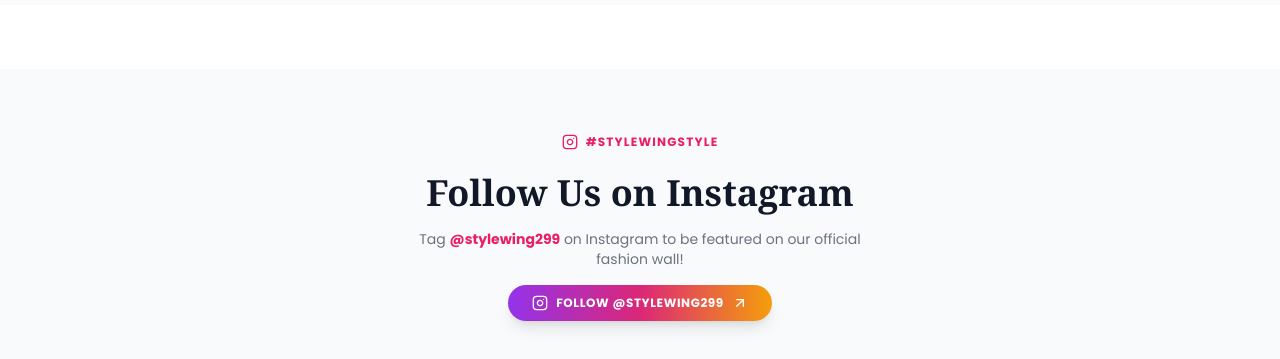
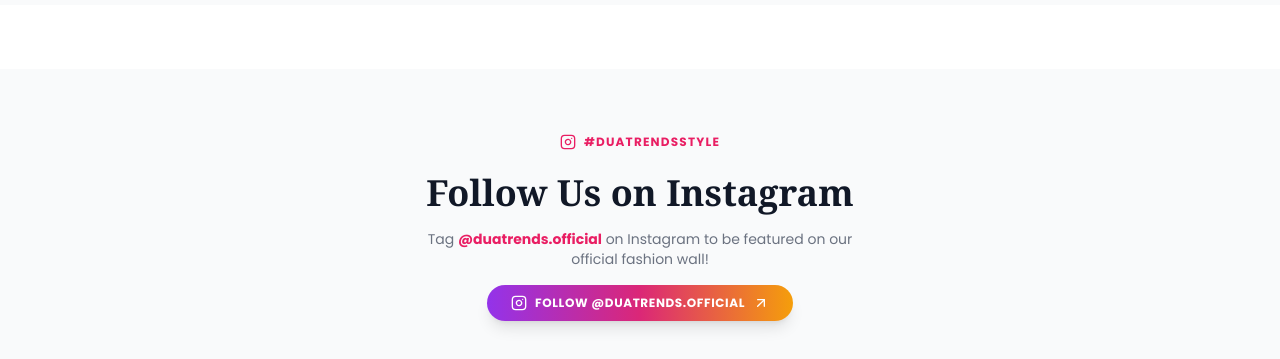
Before and after one commit to Janjua004/Duatrends, a React (Vite) app: page / in a window 1280 px wide. Shown: the part 6140-6499 px from the top of the page. Built offline with nearby package versions, Linux system fonts and the light colour scheme; no server answers; the database is empty; a web font is replaced by a local one.

Commit message:
Complete Dua Trends admin branding, hero image preloading, reviews layout re-order & demo number cleanup

```diff
--- a/src/components/admin/AdminDashboard.tsx
+++ b/src/components/admin/AdminDashboard.tsx
@@ -52,13 +52,13 @@
       <header className="bg-gray-950 border-b border-gray-800 px-6 py-4 flex items-center justify-between sticky top-0 z-30">
         <div className="flex items-center gap-3">
           <div className="w-9 h-9 rounded-xl bg-brand-pink flex items-center justify-center font-bold text-white shadow-lg">
-            SW
+            DT
           </div>
           <div>
             <h1 className="font-serif font-bold text-lg text-white leading-tight">
-              StyleWing Admin Control Panel
+              Dua Trends Admin Control Panel
             </h1>
-            <p className="text-xs text-gray-400">Manage products, track clicks, & process WhatsApp orders</p>
+            <p className="text-xs text-gray-400">Advanced Real-Time E-Commerce Management & Cloud Synchronization</p>
           </div>
         </div>
 
@@ -234,7 +234,7 @@
                     <Package className="w-4 h-4 text-brand-pink" />
                   </div>
                   <h3 className="text-2xl font-bold text-white">{products.length}</h3>
-                  <span className="text-[11px] text-gray-400 font-semibold">100 items from stylewing.pk</span>
+                  <span className="text-[11px] text-gray-400 font-semibold">100 items from duatrends.com</span>
                 </div>
 
                 <div className="bg-gray-950 p-6 rounded-3xl border border-gray-800 space-y-2">
--- a/src/components/admin/AdminLoginModal.tsx
+++ b/src/components/admin/AdminLoginModal.tsx
@@ -61,7 +61,7 @@
             <Lock className="w-7 h-7" />
           </div>
           <h2 className="font-serif text-2xl font-bold text-white">Admin Panel Access</h2>
-          <p className="text-xs text-gray-400">Restricted area for StyleWing store administration</p>
+          <p className="text-xs text-gray-400">Restricted area for Dua Trends store administration</p>
         </div>
 
         <form onSubmit={handleSubmit} className="space-y-4">
@@ -99,7 +99,7 @@
         </form>
 
         <div className="text-center text-[11px] text-gray-500 bg-gray-950 p-3 rounded-xl border border-gray-800">
-          🔑 Default Passwords: <code className="text-brand-pink font-bold">admin123</code> or <code className="text-brand-pink font-bold">stylewing</code>
+          🔑 Master Admin Password: <code className="text-brand-pink font-bold">admin123</code> (or login with <code className="text-brand-pink font-bold">admin@duatrends.com</code>)
         </div>
 
       </div>
--- a/src/components/home/Hero.tsx
+++ b/src/components/home/Hero.tsx
@@ -75,6 +75,9 @@
             src={slide.image}
             alt={slide.title}
             className="w-full h-full object-cover object-[center_top] sm:object-[center_15%] transition-transform duration-10000 ease-out"
+            loading={idx === 0 ? "eager" : "lazy"}
+            fetchPriority={idx === 0 ? "high" : "low"}
+            decoding="async"
           />
           {/* Soft Gradient Overlay for clean contrast */}
           <div className="absolute inset-0 bg-gradient-to-r from-gray-950/70 via-gray-950/20 to-transparent" />
--- a/src/components/home/InstagramFeed.tsx
+++ b/src/components/home/InstagramFeed.tsx
@@ -2,7 +2,7 @@
 import { Instagram, Heart, ArrowUpRight } from 'lucide-react';
 
 export const InstagramFeed: React.FC = () => {
-  const INSTAGRAM_URL = "https://www.instagram.com/stylewing299?igsh=MW1oZm5pYWk4ZmViYg==";
+  const INSTAGRAM_URL = "https://www.instagram.com/duatrends.official";
 
   const instaImages = [
     "https://images.unsplash.com/photo-1515886657613-9f3515b0c78f?auto=format&fit=crop&w=600&q=80",
@@ -18,13 +18,13 @@
       <div className="max-w-7xl mx-auto px-4 sm:px-6 lg:px-8 text-center space-y-4 mb-10">
         <div className="inline-flex items-center gap-2 text-xs font-bold uppercase tracking-widest text-brand-pink">
           <Instagram className="w-4 h-4" />
-          <span>#StyleWingStyle</span>
+          <span>#DuaTrendsStyle</span>
         </div>
         <h2 className="font-serif text-3xl sm:text-4xl font-bold text-gray-900 dark:text-white">
           Follow Us on Instagram
         </h2>
         <p className="text-sm text-gray-500 dark:text-gray-400 max-w-md mx-auto">
-          Tag <span className="font-bold text-brand-pink">@stylewing299</span> on Instagram to be featured on our official fashion wall!
+          Tag <span className="font-bold text-brand-pink">@duatrends.official</span> on Instagram to be featured on our official fashion wall!
         </p>
 
         <a
@@ -34,7 +34,7 @@
           className="inline-flex items-center gap-2 px-6 py-2.5 rounded-full bg-gradient-to-r from-purple-600 via-pink-600 to-amber-500 text-white font-bold text-xs uppercase tracking-wider shadow-lg hover:opacity-90 transition-opacity"
         >
           <Instagram className="w-4 h-4" />
-          <span>Follow @stylewing299</span>
+          <span>Follow @duatrends.official</span>
           <ArrowUpRight className="w-4 h-4" />
         </a>
       </div>
@@ -48,7 +48,7 @@
             rel="noopener noreferrer"
             className="group relative aspect-square rounded-2xl overflow-hidden shadow-md bg-gray-200 dark:bg-gray-800"
           >
-            <img src={img} alt="StyleWing Instagram Post" className="w-full h-full object-cover group-hover:scale-110 transition-transform duration-500" />
+            <img src={img} alt="Dua Trends Instagram Post" className="w-full h-full object-cover group-hover:scale-110 transition-transform duration-500" />
             <div className="absolute inset-0 bg-black/50 opacity-0 group-hover:opacity-100 transition-opacity flex items-center justify-center text-white gap-2">
               <Instagram className="w-6 h-6" />
               <Heart className="w-5 h-5 text-brand-pink fill-brand-pink" />
--- a/src/context/StoreContext.tsx
+++ b/src/context/StoreContext.tsx
@@ -214,11 +214,11 @@
   });
 
   const [whatsappNumber, setWhatsappNumberState] = useState<string>(() => {
-    return localStorage.getItem('stylewing_whatsapp') || '+923259964045';
+    return localStorage.getItem('stylewing_whatsapp') || '+923000000000';
   });
 
   const [announcementText, setAnnouncementTextState] = useState<string>(() => {
-    return localStorage.getItem('stylewing_announcement') || '✨ Flash Sale: Get 10% OFF on all Unstitched Suits using code STYLE10 | Free Shipping on orders over Rs 5,000! ✨';
+    return localStorage.getItem('stylewing_announcement') || '✨ Flash Sale: Get 10% OFF on all Unstitched Suits using code DUA10 | Free Shipping on orders over Rs 5,000! ✨';
   });
 
   const [categories, setCategories] = useState<Category[]>(() => {
```
